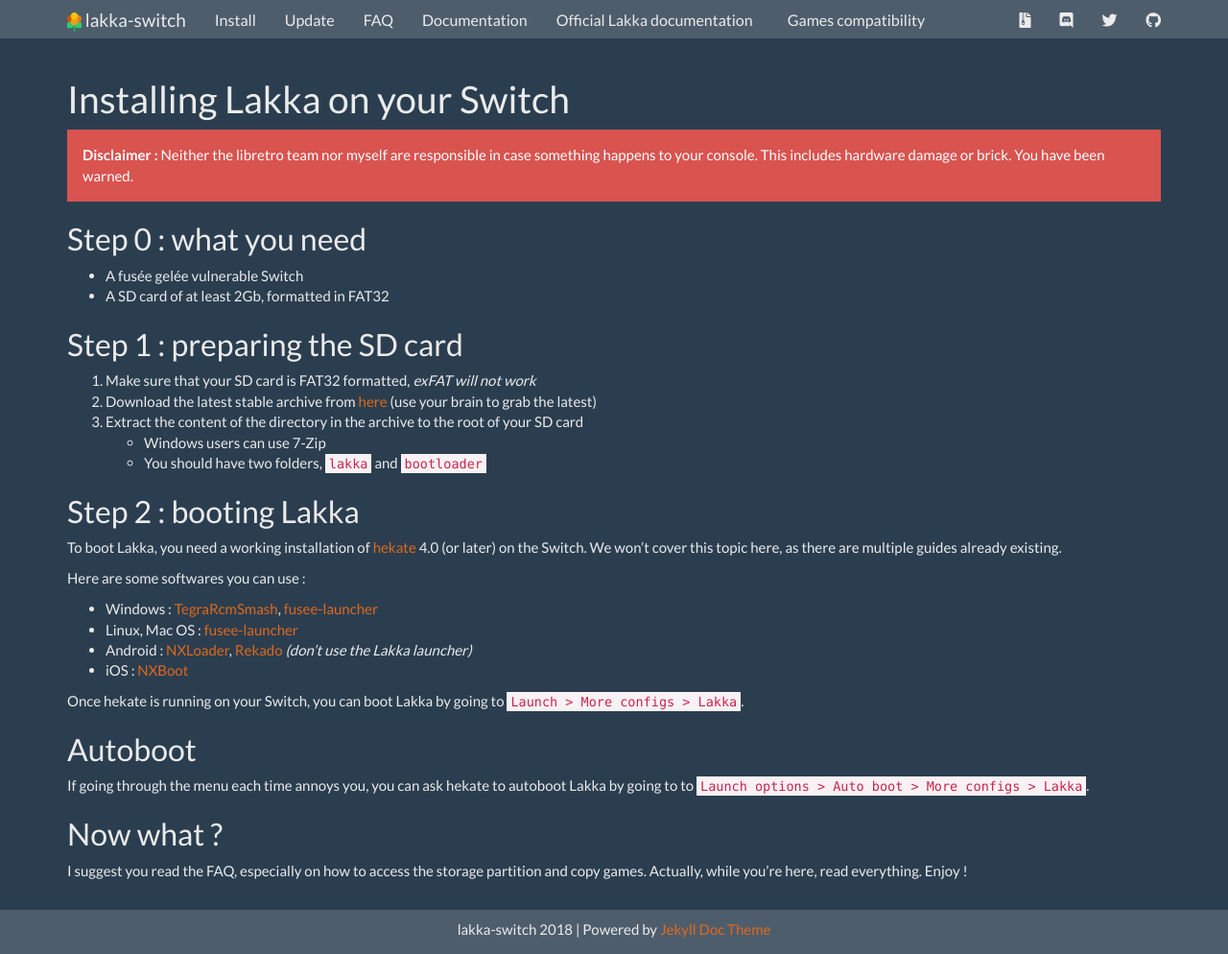
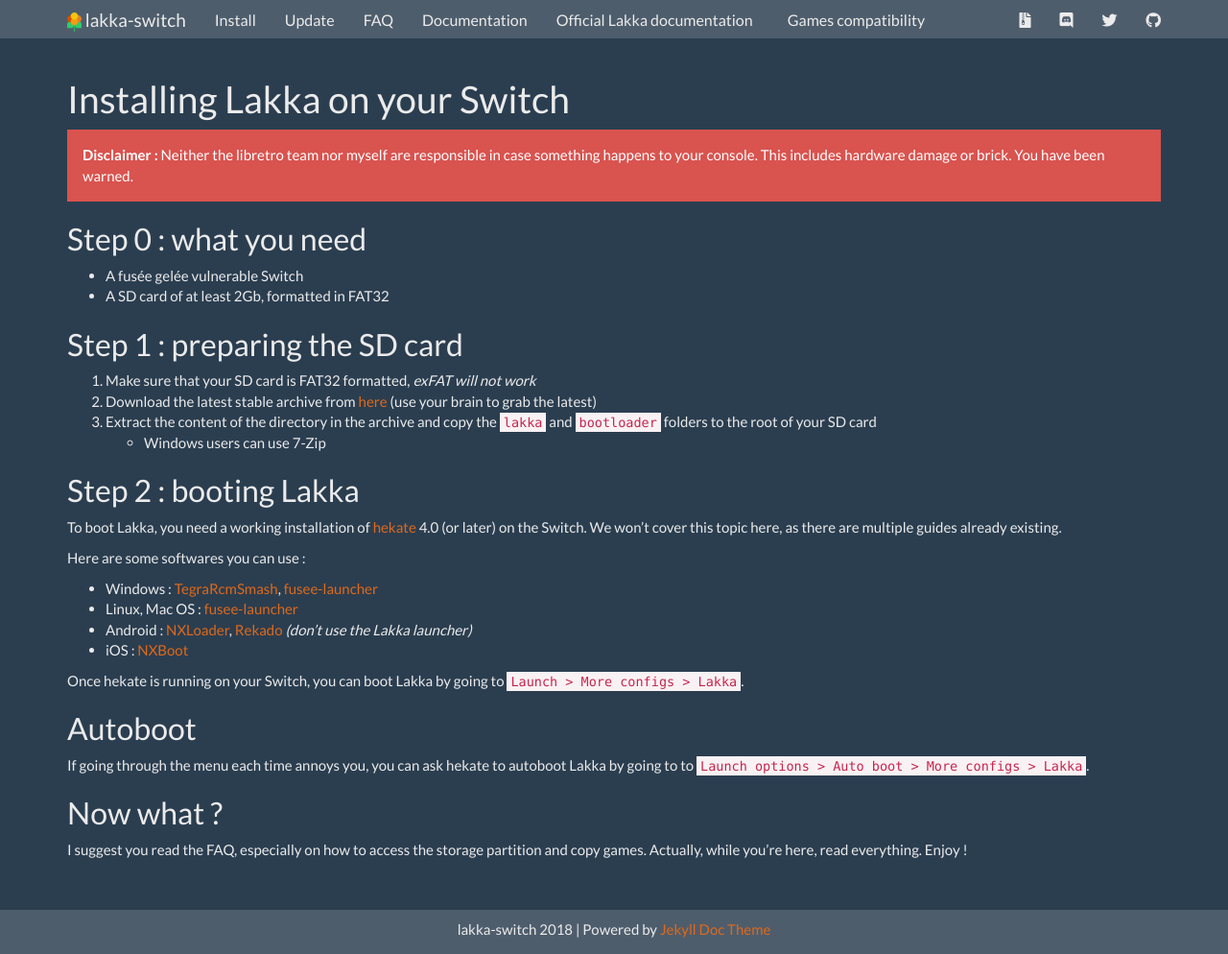
Before and after one commit to lakka-switch/documentation, a Jekyll site: the page built from installation.md, in a window 1280 px wide and 994 px high. Shown: the whole window at 96% size. Built offline with Jekyll 4.4.1, drawn with Linux system fonts in a browser that asks for light colours; nearby versions of some CDN libraries.

Commit message:
Update installation.md

```diff
--- a/installation.md
+++ b/installation.md
@@ -14,9 +14,8 @@
 
 0. Make sure that your SD card is FAT32 formatted, _exFAT will not work_
 1. Download the latest stable archive from [here]({% include download_link.html %}) (use your brain to grab the latest)
-2. Extract the content of the directory in the archive to the root of your SD card
+2. Extract the content of the directory in the archive and copy the `lakka` and `bootloader` folders to the root of your SD card
     * Windows users can use 7-Zip
-    * You should have two folders, `lakka` and `bootloader`
 
 ## Step 2 : booting Lakka
 
```
